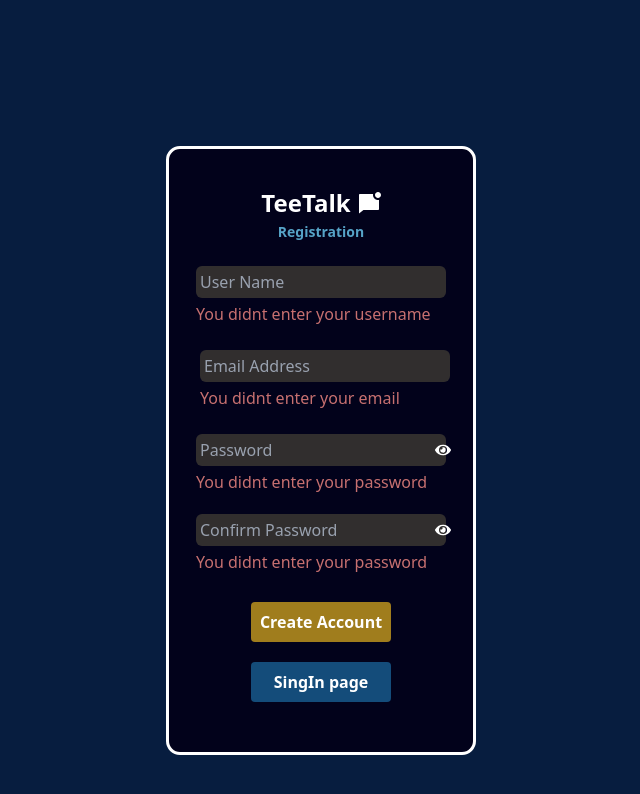
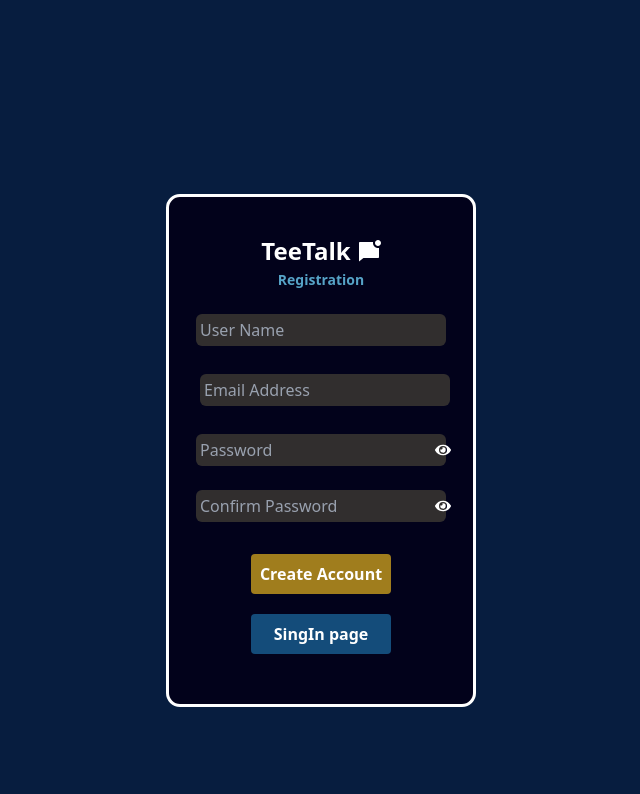
Before and after one commit to moshiurhossain/ReactChatApp-TeeTalk, a React (Vite) app: page /reg in a window 1280 px wide. Shown: the top 794 px of the page, without its empty margins (319-959 px from the left). Built offline with nearby package versions, Linux system fonts and the light colour scheme.

Commit message:
error handlefunction added

```diff
--- a/src/pages/Resgister.jsx
+++ b/src/pages/Resgister.jsx
@@ -8,12 +8,30 @@ import { FaEyeSlash } from "react-icons/fa";
 const Resgister = () => {
      const [show,setShow]=useState(false)
      const [showconf,setShowconf]=useState(false)
+    //  username error start
      const [userName,setuserName]=useState('')
+     const [userNameError,setuserNameError]=useState('')
+
+     const [useremail,setuseremail]=useState('')
+     const [useremailError,setuseremailError]=useState('')
+
+     const [userpassword,setuserpassword]=useState('')
+     const [userpasswordError,setuserpasswordError]=useState('')
+
+     const [userpasswordconf,setuserpasswordconf]=useState('')
+     const [userpasswordconfError,setuserpasswordconfError]=useState('')
+
+
+
 
      const handleSubmit=(e)=>{
       e.preventDefault()
-               console.log(userName)
+      if(!userName) return setuserNameError('You didnt enter your username')
+      if(!useremail) return setuseremailError('You didnt enter your email')
+      if(!userpassword) return setuserpasswordError('You didnt enter your password')
+      if(!userpasswordconf) return setuserpasswordconfError('You password dont match')
      }
+    //  username error end
   return (
     <>
      <section id='signin' className=' w-full h-screen flex items-center bg-[#071d3f] '>
@@ -29,23 +47,26 @@ const Resgister = () => {
                   {/* user name start */}
                   <div className="userinputcontainer">
                    <input
-                   onChange={(e)=>{setuserName(e.target.value)}}
+                   onChange={(e)=>{setuserName(e.target.value),setuserNameError('')}}
                    className='w-[250px] p-1 text-white bg-[#312e2e] rounded-[6px] outline-0 mt-2 placeholder-gray-400' type='text'  placeholder='User Name' />
-                   <p className='text-[#c77070] mt-1'> You didnt enter your username</p>
+                   <p className='text-[#c77070] mt-1'>{userNameError}</p>
                   </div>
                   {/* user name end */}
 
                {/* email start */}
 
                  <div className='emailinputcontainer w-[250px] rounded-[6px] p-1 '>
-                <input className=' bg-[#312e2e] w-[250px] rounded-[6px] p-1 text-white  outline-0 mt-5 placeholder-gray-400' type='email' placeholder='Email Address' />
-                  <p className='text-[#c77070] mt-1'> You didnt enter your email</p>
+                <input
+                onChange={(e)=>{setuseremail(e.target.value),setuseremailError('')}}
+                className=' bg-[#312e2e] w-[250px] rounded-[6px] p-1 text-white  outline-0 mt-5 placeholder-gray-400' type='email' placeholder='Email Address' />
+                  <p className='text-[#c77070] mt-1'>{useremailError}</p>
                   </div>
                  {/* email end */}
                 {/* password start */}
               <div>
                      <div className='w-[250px] bg-[#312e2e]  mt-5 p-1 rounded-[6px] flex justify-between'>
                 <input
+                onChange={(e)=>{setuserpassword(e.target.value),setuserpasswordError('')}}
                 className='outline-0 placeholder-gray-400 text-white'
                 placeholder='Password'
                 type={show?"text":"password"}  />
@@ -53,7 +74,7 @@ const Resgister = () => {
 
 
                 </div>
-                <p className='text-[#c77070] mt-1'> You didnt enter your password</p>
+                <p className='text-[#c77070] mt-1'> {userpasswordError}</p>
 
                   </div>
                   {/* password end */}
@@ -61,6 +82,7 @@ const Resgister = () => {
               <div>
                      <div className='w-[250px] bg-[#312e2e]  mt-5 p-1 rounded-[6px] flex justify-between'>
                 <input
+                onChange={(e)=>{setuserpasswordconf(e.target.value),userpasswordconfError('')}}
                 className='outline-0 placeholder-gray-400 text-white'
                 placeholder='Confirm Password'
                 type={show?"text":"password"}  />
@@ -68,7 +90,7 @@ const Resgister = () => {
 
 
                 </div>
-                <p className='text-[#c77070] mt-1'> You didnt enter your password</p>
+                <p className='text-[#c77070] mt-1'>{userpasswordconfError}</p>
 
                   </div>
                   {/* confirm-password end */}
```
